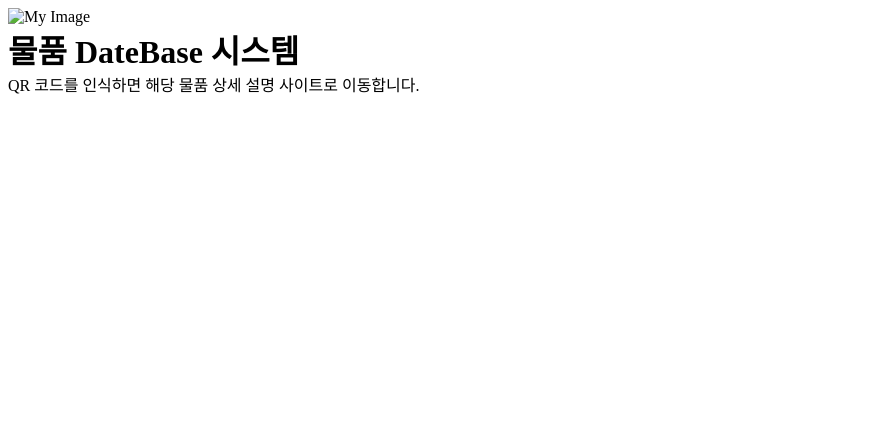
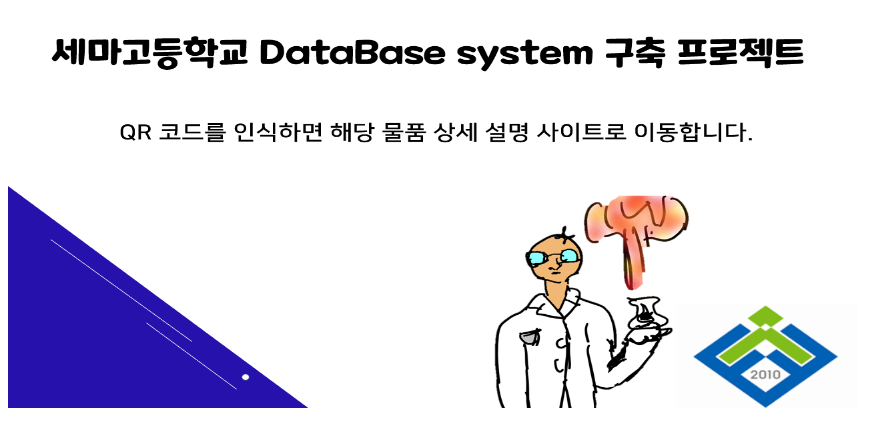
Before and after one commit to seda2020-a/sema_Science_DataBase, a plain HTML site: page index.html in a window 1280 px wide. Shown: the whole page, without its empty margins (0-893 px from the left). Drawn offline with Linux system fonts and the light colour scheme.

Commit message:
Update index.html

```diff
--- a/index.html
+++ b/index.html
@@ -4,11 +4,7 @@
 		<link rel="stylesheet" href="style.css">
 	</head>
 	<body>
-		<img src="SEDA/newton_room/data/banner.PNG" alt="My Image"><br>
-		<a class="title">
-			물품 DateBase 시스템<br>
-		</a>
-		<a> QR 코드를 인식하면 해당 물품 상세 설명 사이트로 이동합니다.</a>
+		<img src="data/banner.PNG" height=400 width=850 alt="My Image"><br>
 
 	</body>
 </html>
```
